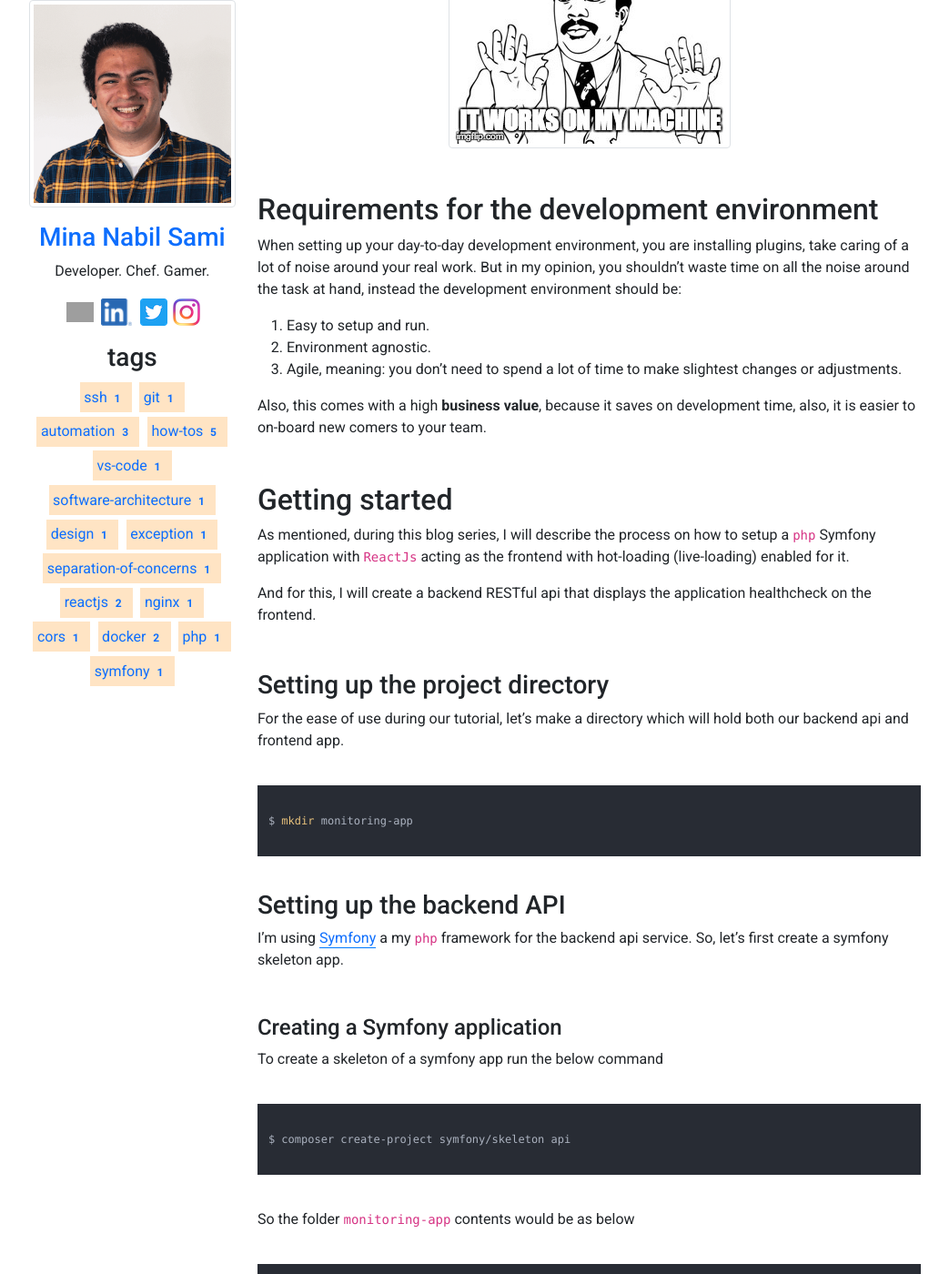
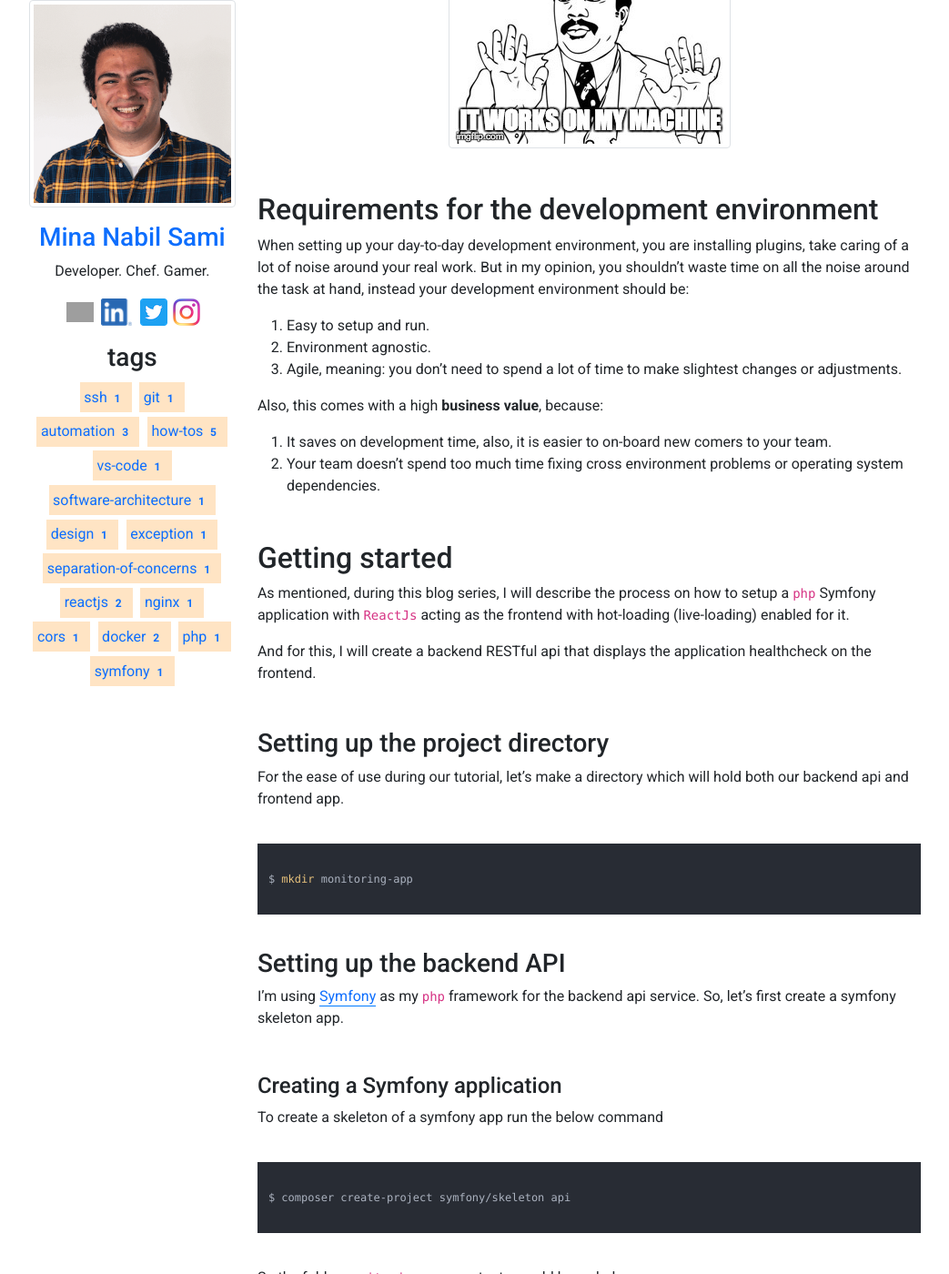
Before and after one commit to mnsami/minasami.com, a Jekyll site: the page built from _posts/2021-06-23-part-1-setup-reactjs-symfony-app-with-hotloading.md, in a window 1280 px wide and 1400 px high, scrolled down 878 px. Shown: the whole window at 91% size, without its empty margins (118-1161 px from the left). Built offline with Jekyll 4.4.1, drawn with Linux system fonts in a browser that asks for light colours; nearby versions of some CDN libraries; comment, search, counter and statistics services are not loaded; some of the changed text lies outside the part shown; grey boxes are pictures that could not be loaded.

Commit message:
fine tunning blog

```diff
--- a/_posts/2021-06-23-part-1-setup-reactjs-symfony-app-with-hotloading.md
+++ b/_posts/2021-06-23-part-1-setup-reactjs-symfony-app-with-hotloading.md
@@ -25,13 +25,16 @@
 
 ## Requirements for the development environment
 
-When setting up your day-to-day development environment, you are installing plugins, take caring of a lot of noise around your real work. But in my opinion, you shouldn't waste time on all the noise around the task at hand, instead the development environment should be:
+When setting up your day-to-day development environment, you are installing plugins, take caring of a lot of noise around your real work. But in my opinion, you shouldn't waste time on all the noise around the task at hand, instead your development environment should be:
 
 1. Easy to setup and run.
 2. Environment agnostic.
 3. Agile, meaning: you don't need to spend a lot of time to make slightest changes or adjustments.
 
-Also, this comes with a high **business value**, because it saves on development time, also, it is easier to on-board new comers to your team.
+Also, this comes with a high **business value**, because:
+
+1. It saves on development time, also, it is easier to on-board new comers to your team.
+2. Your team doesn't spend too much time fixing cross environment problems or operating system dependencies.
 {:.section}
 
 ## Getting started
@@ -54,7 +57,7 @@
 
 ### Setting up the backend API
 
-I'm using [Symfony](https://symfony.com) a my `php` framework for the backend api service. So, let's first create a symfony skeleton app.
+I'm using [Symfony](https://symfony.com) as my `php` framework for the backend api service. So, let's first create a symfony skeleton app.
 {:.section}
 
 #### Creating a Symfony application
@@ -123,8 +126,8 @@
 
 The above will create two docker container services:
 
-1. nginx: the webserver to serve your api.
-2. api: which is running `php-fpm`
+1. **nginx**: the webserver to serve your api.
+2. **api**: which is running `php-fpm`
 {:.section}
 
 #### Your Dockerfiles
@@ -483,13 +486,15 @@
 <img class="img-thumbnail img-fluid rounded mx-auto d-block" src="{{ "/assets/images/i_am_alive.png" | relative_url }}" alt="I am alive" width="399" height="134" />
 {:.section}
 
-### Conclusion
+### Wrapping up
 
 So, we have come to an end of this tutorial, where we so far accomplished the following:
 
 1. Created a RESTful Symfony api, using the skeleton of Symfony and FOSRestBundle.
 2. Created a development using `docker`.
 3. Created our first API endpoint to retrieve the server health check.
+4. Achieved faster on-boarding for new developers in product teams.
+5. Help developers focus more on the user stories, rather than worry about a stable development environment.
 {:.section}
 
 ### What is next ?
```
